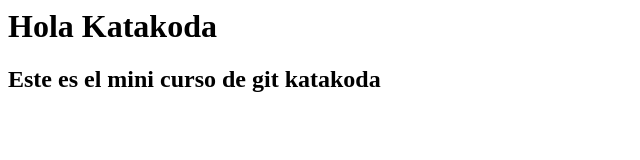
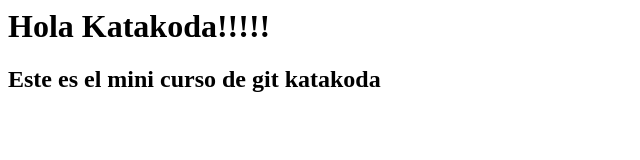
Before and after one commit to Deico-Karel/my-repo, a plain HTML site: page index.html in a window 1280 px wide. Shown: the full height of the page, 0-640 px from the left. Drawn offline with Linux system fonts and the light colour scheme.

Commit message:
exclamacion!

```diff
--- a/index.html
+++ b/index.html
@@ -1,2 +1,2 @@
-<h1>Hola Katakoda </h1>
+<h1>Hola Katakoda!!!!!</h1>
 <h2>Este es el mini curso de git katakoda</h2>
```
